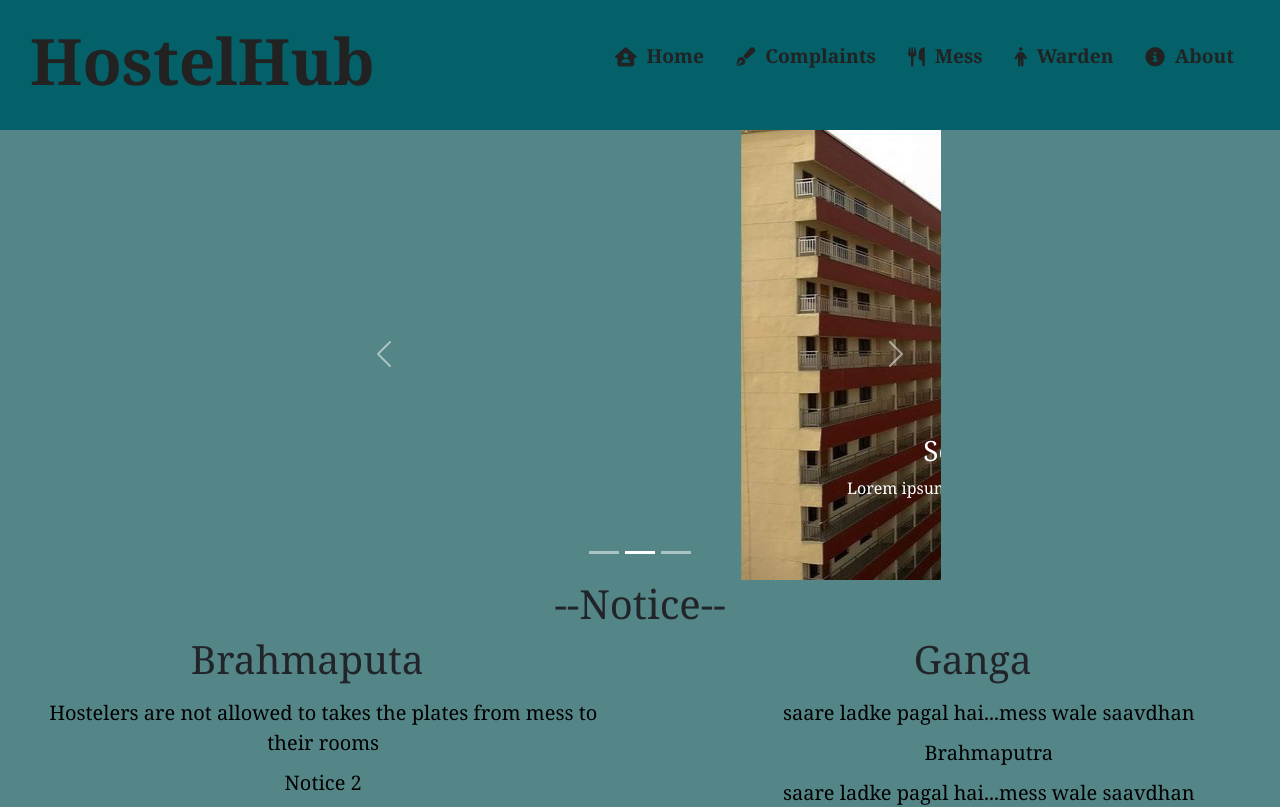
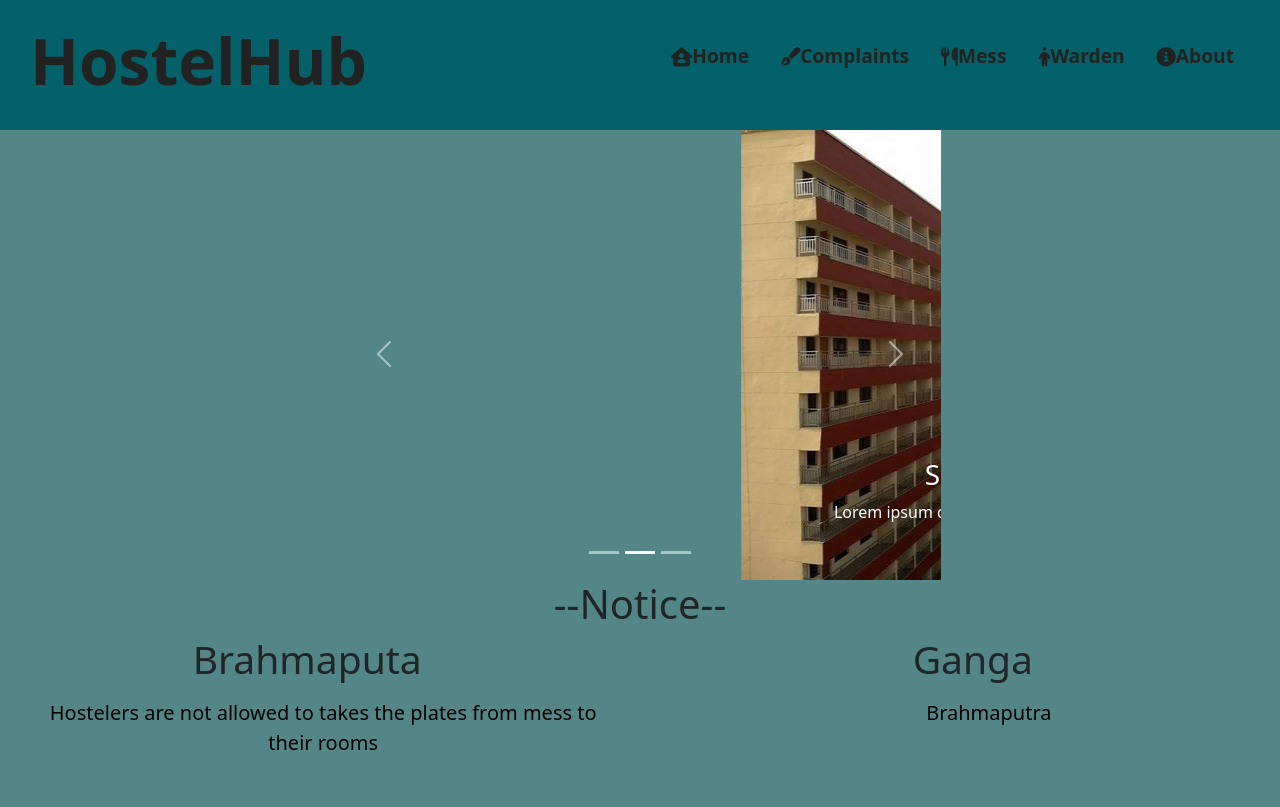
Before and after one commit to vijay1172/HostelHub, a React (Create React App) app in the folder Client/: page / in a window 1280 px wide. Shown: the top 807 px of the page. Built offline with nearby package versions, Linux system fonts and the light colour scheme.

Commit message:
updated css of homepage

```diff
--- a/Client/src/components/NavbarStyle.css
+++ b/Client/src/components/NavbarStyle.css
@@ -1,11 +1,4 @@
-/* @import url('https://fonts.googleapis.com/css2?family=Poppins:wght@100&display=swap') */
-
-* {
-    padding: 0;
-    margin: 0;
-    box-sizing: border-box;
-    font-family: Georgia, 'Times New Roman', Times, serif;
-}
+/* NavbarStyle.css */
 
 .NavbarItems {
     display: flex;
@@ -25,13 +18,31 @@
     width: 7%;
     height: auto;
     border-radius: 50%;
+    transition: transform 0.3s ease-in-out; /* Add transition for smooth scaling */
+}
+
+.NavbarItems img:hover {
+    transform: scale(1.1); /* Scale up on hover */
 }
 
 .navbar-logo {
+    display: inline-block; /* Ensure the logo container adjusts its size based on content */
     color: #222;
     font-size: 2rem;
     cursor: pointer;
     font-size: 400%;
+    transition: transform 0.3s ease-in-out; /* Add transition for smooth scaling */
+}
+
+.navbar-logo:hover {
+    transform: scale(1.1); /* Scale up on hover */
+}
+
+/* Style for the welcome message */
+.welcome-message {
+    display: inline-block;
+    margin-left: 5px; /* Add some space between logo text and welcome message */
+    font-weight: bold;
 }
 
 .nav-menu {
@@ -42,22 +53,47 @@
 }
 
 .nav-links {
+    position: relative;
     text-decoration: none;
     color: #222;
     font-size: 1.2rem;
     font-weight: 600;
     padding: 0.7rem 1rem;
+    transition: transform 0.2s ease-in-out; /* Add transition for smooth scaling */
 }
 
-.nav-links i {
-    padding-right: 10px;
+.nav-links:before,
+.nav-links:after {
+    content: "";
+    position: absolute;
+    width: 100%;
+    height: 2px;
+    background-color: transparent; /* Set initial color to transparent */
+    z-index: -1;
+    transition: transform 0.3s ease-out, opacity 0.3s ease-out, background-color 0.3s ease-out; /* Add transition for smooth effect */
+    border-radius: 4px;
+    transform: scaleX(0);
+    transform-origin: center;
+    bottom: 0;
+}
+
+.nav-links:before {
+    left: 0;
+}
+
+.nav-links:after {
+    right: 0;
+}
+
+.nav-links:hover:before,
+.nav-links:hover:after {
+    transform: scaleX(1);
+    background-color: #CF9FFF; /* Change color to purple on hover */
 }
 
 .nav-links:hover {
-    background-color: #CF9FFF;
-    color: #222;
-    border-radius: 4px;
-    transition: all 0.2s ease-in-out;
+    transform: scale(1.1); /* Scale up on hover */
+    color: white; /* Change color to white on hover */
 }
 
 .menu-icons {
@@ -92,5 +128,6 @@
         padding: 1rem;
         width: 100%;
         text-align: center;
+        text-decoration: none;
     }
 }
--- a/Client/src/components/Navbarr.js
+++ b/Client/src/components/Navbarr.js
@@ -2,40 +2,47 @@ import { Component } from "react";
 import "./NavbarStyle.css";
 import { MenuItems } from "./MenuItems";
 import { Link } from "react-router-dom";
-class Navbarr extends Component{
-    state = {clicked: false};
-    handleClick = () =>{
-        this.setState({clicked: !this.state.clicked})
+
+class Navbarr extends Component {
+    state = {
+        clicked: false,
+        logoText: "HostelHub" // Initial text for the logo
+    };
+
+    handleClick = () => {
+        this.setState({ clicked: !this.state.clicked });
+    };
+
+    handleLogoClick = () => {
+        if (this.state.logoText === "HostelHub") {
+            this.setState({ logoText: "Welcome Buddy" });
+        } else {
+            this.setState({ logoText: "HostelHub" });
         }
-    render(){
-        return(
+    };
+
+    render() {
+        return (
             <>
                 <nav className="NavbarItems">
-                {/* <img src={hostel} width="100%" height="100%"  /> */}
-                <h1 className="navbar-logo"><b>HostelHub</b></h1>
+                    {/* Change the text dynamically based on state */}
+                    <h1 className="navbar-logo" onClick={this.handleLogoClick}><b>{this.state.logoText}</b></h1>
                     <div className="menu-icons" onClick={this.handleClick}>
                         <i className={this.state.clicked ? "fas fa-times" : "fas fa-bars"}></i>
                     </div>
                     <ul className={this.state.clicked ? "nav-menu active" : "nav-menu"}>
                         {MenuItems.map((item, index) => {
-                        return(
+                            return (
                                 <li key={index}>
                                     <Link className={item.cname} to={item.url}><i className={item.icon}></i>{item.title}</Link>
-
-                                {/* <ul className="visi">
-                                    <li type="none" className="visi1"><Link>Ganga</Link></li>
-                                    <li type="none" className="visi1"><Link>Brahmaputra</Link></li>
-
-                                </ul> */}
                                 </li>
                             );
                         })}
-
                     </ul>
                 </nav>
-
             </>
         );
     }
 }
+
 export default Navbarr;
--- a/Client/src/files/About.css
+++ b/Client/src/files/About.css
@@ -24,16 +24,16 @@
     width: 100%;
     max-width: 300px;
     height: auto;
-    transition: all 0.5s ease-in-out; /* Apply transition */
+    transition: all 0.5s ease-in-out;
 }
 
 .team-item:hover {
-    transform: scale(1.1); /* Scale up on hover */
-    box-shadow: 0px 0px 10px rgba(0, 0, 0, 0.5); /* Add shadow on hover */
+    transform: scale(1.1);
+    box-shadow: 0px 0px 10px rgba(0, 0, 0, 0.5);
 }
 
 .team-item:not(:hover) {
-    opacity: 0.5; /* Reduce opacity for other cards */
+    opacity: 0.5;
 }
 
 .team-item h3 {
@@ -42,7 +42,7 @@
     font-size: 18px;
     font-weight: 700;
     text-transform: uppercase;
-    transition: all 0.25s ease-in-out; /* Added transition */
+    transition: all 0.25s ease-in-out;
 }
 
 .section-subtitle {
@@ -111,5 +111,5 @@ ul.team-icon li a.LinkedIn {
 
 .team-icon li a:hover {
     color: #dedede;
-    transition: all 0.25s ease-in-out; /* Added transition */
+    transition: all 0.25s ease-in-out;
 }
--- a/Client/src/files/Home.js
+++ b/Client/src/files/Home.js
@@ -1,50 +1,38 @@
-import React from 'react';
-import './HomeStyles.css';
+import React, { useEffect } from 'react';
+import AOS from 'aos';
+import 'aos/dist/aos.css'; // Import AOS CSS
+import './HomeStyles.css'; // Import your component styles
 import CarouselPage from './CarouselPage';
 import NoticeTicker from './NoticeTicker';
 import Gallery from './Gallery';
 import Footer from './Footer';
 
-function Home() {
+const Home = () => {
+  useEffect(() => {
+    AOS.init({
+      // Initialize AOS options if needed
+    });
+  }, []); // Run only once after component mounts
+
   const leftNotices = [
     { title: 'Hostelers are not allowed to takes the plates from mess to their rooms', link: 'https://example.com/notice1' },
-    { title: 'Notice 2', link: 'https://example.com/notice2' },
-    { title: 'saare ladke pagal hai...mess wale saavdhan ', link: 'https://example.com/update' },
-    { title: 'saare ladke pagal hai...mess wale saavdhan ', link: 'https://example.com/update' },
-    { title: 'saare ladke pagal hai...mess wale saavdhan ', link: 'https://example.com/update' },
-    { title: 'saare ladke pagal hai...mess wale saavdhan ', link: 'https://example.com/update' },
-    { title: 'saare ladke pagal hai...mess wale saavdhan ', link: 'https://example.com/update' },
-    { title: 'saare ladke pagal hai...mess wale saavdhan ', link: 'https://example.com/update' },
-    { title: 'saare ladke pagal hai...mess wale saavdhan ', link: 'https://example.com/update' },
-    { title: 'saare ladke pagal hai...mess wale saavdhan ', link: 'https://example.com/update' },
-    { title: 'saare ladke pagal hai...mess wale saavdhan ', link: 'https://example.com/update' },
-    { title: 'saare ladke pagal hai...mess wale saavdhan ', link: 'https://example.com/update' },
     // Add more notices as needed
   ];
 
   const rightNotices = [
-    { title: 'saare ladke pagal hai...mess wale saavdhan ', link: 'https://example.com/update' },
     { title: 'Brahmaputra', link: 'https://example.com/event' },
-    { title: 'saare ladke pagal hai...mess wale saavdhan ', link: 'https://example.com/update' },
-    { title: 'saare ladke pagal hai...mess wale saavdhan ', link: 'https://example.com/update' },
-    { title: 'saare ladke pagal hai...mess wale saavdhan ', link: 'https://example.com/update' },
-    { title: 'saare ladke pagal hai...mess wale saavdhan ', link: 'https://example.com/update' },
-    { title: 'saare ladke pagal hai...mess wale saavdhan ', link: 'https://example.com/update' },
-    { title: 'saare ladke pagal hai...mess wale saavdhan ', link: 'https://example.com/update' },
-    { title: 'saare ladke pagal hai...mess wale saavdhan ', link: 'https://example.com/update' },
     // Add more notices as needed
   ];
 
   return (
     <div className='home'>
-      <div className="home-main-content">
-
+      <div className="home-main-content" data-aos="fade-up">
         <CarouselPage />
       </div>
-      <div className='notice-head'>
+      <div className='notice-head' data-aos="fade-up">
         <h1>--Notice--</h1>
         <div className='scr'>
-      <NoticeTicker className="tik"
+          <NoticeTicker
             leftTitle="Brahmaputa"
             leftNotices={leftNotices}
             rightTitle="Ganga"
@@ -52,23 +40,20 @@ function Home() {
           />
         </div>
       </div>
-      <div className="home-sidebar">
+      <div className="home-sidebar" data-aos="fade-up">
         {/* Sidebar content */}
       </div>
-      <div className="home-gallery">
+      <div className="home-gallery" data-aos="fade-up">
         <Gallery />
       </div>
       {/* Footer Section */}
-      <footer className="home-footer">
+      <footer className="home-footer" data-aos="fade-up">
         <div className="contact-us">
-          <Footer/>
+          <Footer />
         </div>
       </footer>
     </div>
-
-
-
   );
-}
+};
 
 export default Home;
--- /dev/null
+++ b/package.json
@@ -0,0 +1,5 @@
+{
+  "dependencies": {
+    "aos": "^2.3.4"
+  }
+}
```
Also changed, not shown: Client/src/files/Warden.js (line endings or trailing spaces), Client/src/files/WardenStyle.css (line endings or trailing spaces), Client/src/files/aos-styles.css (added), 1 other file (tests, documents, lock files or other folders). Lines whose indentation alone changed are shown as unchanged.
